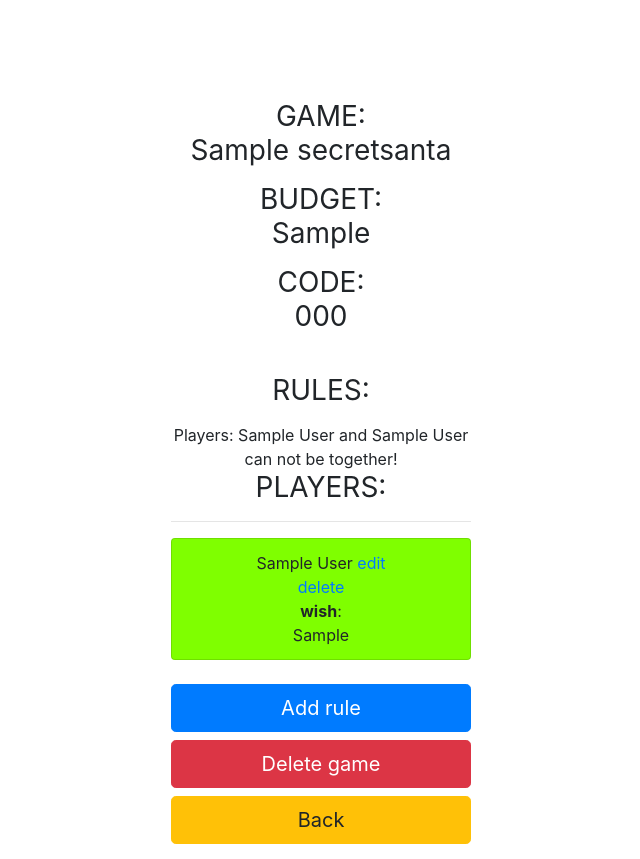
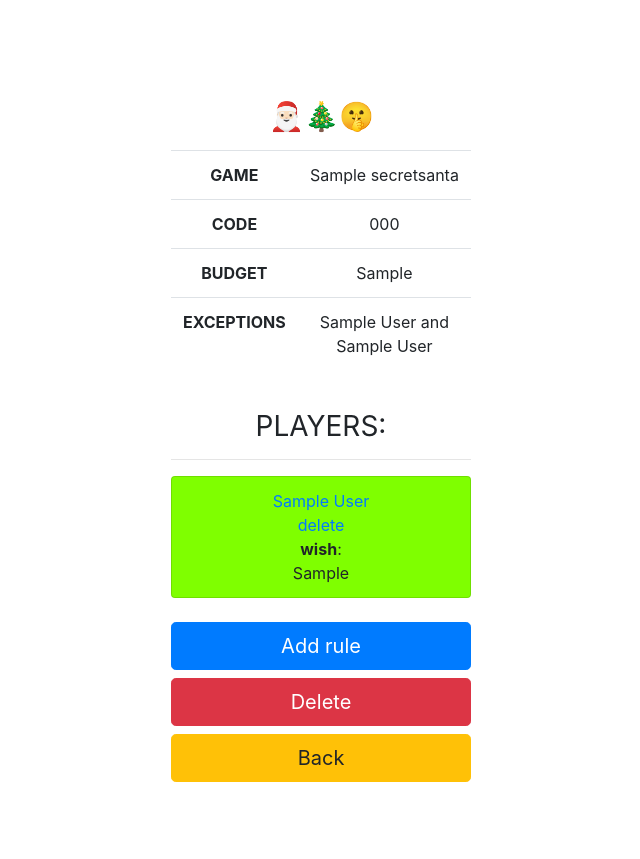
Before and after one commit to dmytzo/secret_santa, a Django app: page /game/1 in a window 1280 px wide. Shown: the whole page, without its empty margins (319-959 px from the left). After the commit the page ends 782 px from the top, so only its background shows below. Run offline with Django 3.2, Linux system fonts and the light colour scheme; a user stored in the database is signed in; tables that the repository leaves empty hold one stand-in row (values such as "Sample post"); some libraries are stand-ins or nearby versions.

Commit message:
UI updates

```diff
--- a/hohoho/forms.py
+++ b/hohoho/forms.py
@@ -65,7 +65,7 @@ class UserSecretSantaGameForm(forms.ModelForm):
         super().__init__(*args, **kwargs)
         self.fields['name'] = forms.CharField(required=True, label="Your name",
                                               widget=forms.TextInput(attrs={'class': 'form-control'}))
-        self.fields['wish'] = forms.CharField(required=True, label="Your wish",
+        self.fields['wish'] = forms.CharField(required=False, label="Your wish",
                                               widget=forms.Textarea(attrs={'class': 'form-control'}))
 
     class Meta:
--- a/hohoho/models.py
+++ b/hohoho/models.py
@@ -36,4 +36,4 @@ class Rules(models.Model):
                                 null=True)
 
     def __str__(self):
-        return f'Players: {self.player1} and {self.player2} can not be together!'
+        return f'{self.player1} and {self.player2}'
--- a/templates/game.html
+++ b/templates/game.html
@@ -1,14 +1,33 @@
 {% extends 'basics/main.html' %}
 {% block content %}
     <div class="form-signin" style="padding-top: 100px">
-        <p class="h3 mb-3 font-weight-normal">GAME: <br>{{ game.name }}</p>
-        <p class="h3 mb-3 font-weight-normal">BUDGET: <br>{{ game.budget }}</p>
-        <p class="h3 mb-3 font-weight-normal">CODE: <br>{{ game.code }}</p>
-        <br>
-        <p class="h3 mb-3 font-weight-normal">RULES: </p>
-        {% for rule in game.game_rules.all %}
-            {{ rule }}
-        {% endfor %}
+        <p class="h3 mb-3 font-weight-normal">🎅🏻🎄🤫</p>
+        <table class="table">
+            <tbody>
+              <tr>
+                <th scope="row">GAME</th>
+                <td>{{ game.name }}</td>
+              </tr>
+              <tr>
+                <th scope="row">CODE</th>
+                <td>{{ game.code }}</td>
+              </tr>
+              <tr>
+                <th scope="row">BUDGET</th>
+                <td>{{ game.budget }}</td>
+              </tr>
+              <tr>
+                <th scope="row">EXCEPTIONS</th>
+                <td>
+                    {% for rule in game.game_rules.all %}
+                    {{ rule }}
+                    <br>
+                    {% endfor %}
+                </td>
+              </tr>
+            </tbody>
+        </table>
+
         <br>
         <p class="h3 mb-3 font-weight-normal">PLAYERS:</p>
 
@@ -16,9 +35,12 @@
         <ol class="list-group">
             {% for player in game.user_game.all %}
                 <li {% if player == user_game.gift_to_player %}style="background-color: chartreuse"{% endif %} class="list-group-item">
-                    {{ player.name }}
                     {% if player.user == user %}
-                        <a href="{% url 'join-game' game.id %}"> edit </a>{% endif %}
+                        <a href="{% url 'join-game' game.id %}"> {{ player.name }} </a>
+                    {% else %}
+                        {{ player.name }}
+                    {% endif %}
+
                     {% if game.user_add == user %}
                         <br>
                         <a href="{% url 'delete_game' player.id %}">delete</a>
@@ -32,15 +54,12 @@
         </ol>
 
         <br>
-        {% if not user_game.gift_to_player %}
-            <p>NOT STARTED</p>
-        {% endif %}
         {% if game.user_add == user %}
             {% if not game.ready %}
-                <a href="{% url 'start-game' game.id %}" style="color: white" class="btn btn-lg btn-success btn-block">!!START GAME!!!</a>
+                <a href="{% url 'start-game' game.id %}" style="color: white" class="btn btn-lg btn-success btn-block">Start</a>
             {% endif %}
             <a id="open-modal" style="color: white" class="btn btn-lg btn-primary btn-block">Add rule</a>
-            <a class="btn btn-lg btn-danger btn-block" href="{% url 'delete_game' user_game.id %}">Delete game</a>
+            <a class="btn btn-lg btn-danger btn-block" href="{% url 'delete_game' user_game.id %}">Delete</a>
         {% endif %}
         <a class="btn btn-lg btn-warning btn-block" href="{% url 'main' %}">Back</a>
     </div>
--- a/templates/main_page.html
+++ b/templates/main_page.html
@@ -1,16 +1,18 @@
 {% extends 'basics/main.html' %}
 {% block content %}
     <div class="form-signin" style="padding-top: 250px">
-        <div id='open-modal' class="btn btn-lg btn-success btn-block">Join SecretSanta game</div>
-        <a class="btn btn-lg btn-warning btn-block" href="{% url 'new-game' %}">Create new SecretSanta game</a>
+        <div id='open-modal' class="btn btn-lg btn-success btn-block">Join</div>
+        <a class="btn btn-lg btn-warning btn-block" href="{% url 'new-game' %}">Create</a>
         <a class="btn btn-lg btn-danger btn-block" href="{% url 'logout' %}">Logout</a>
         <br>
+        {% if user.games.all %}
         <h3>My Secret Santa games</h3>
         <div class="list-group">
             {% for game in user.games.all %}
                 <a class="list-group-item list-group-item-action" href="{% url 'game' game.game.id %}">{{ game.game.name }}</a>
             {% endfor %}
         </div>
+        {% endif %}
     </div>
 
          <!-- Modal -->
--- a/templates/newgame.html
+++ b/templates/newgame.html
@@ -19,7 +19,7 @@
         <div>
             <input required name="your_name" type="text" id="id_your_name" class="form-control" placeholder="Your name">
             <br>
-            <textarea required name="wish" type="text" id="id_wish" class="form-control" placeholder="Your wish"></textarea>
+            <textarea name="wish" type="text" id="id_wish" class="form-control" placeholder="Your wish"></textarea>
         </div>
         <br>
         <button class="btn btn-lg btn-primary btn-block" type="submit">Create</button>
--- a/templates/registration/login.html
+++ b/templates/registration/login.html
@@ -19,6 +19,6 @@
         <div class="checkbox mb-3">
             <a href="{% url 'signup' %}">Do not have an account? Sing up!</a>
         </div>
-        <p class="mt-5 mb-3 text-muted">© <s>2018/19</s> 2023/24 Secret Santa</p>
+        <p class="mt-5 mb-3 text-muted">© 2018-2025 Secret Santa</p>
     </form>
 {% endblock %}
--- a/templates/registration/registration.html
+++ b/templates/registration/registration.html
@@ -22,7 +22,6 @@
         <br>
         <button class="btn btn-lg btn-primary btn-block" type="submit">Sign un</button>
         <a class="btn btn-lg btn-warning btn-block" href="{% url 'login' %}">Back</a>
-        <br>
-        <p class="mt-5 mb-3 text-muted">© <s>2018/19</s> 2023/24 Secret Santa</p>
+        <p class="mt-5 mb-3 text-muted">© 2018-2025 Secret Santa</p>
     </form>
 {% endblock %}
```
